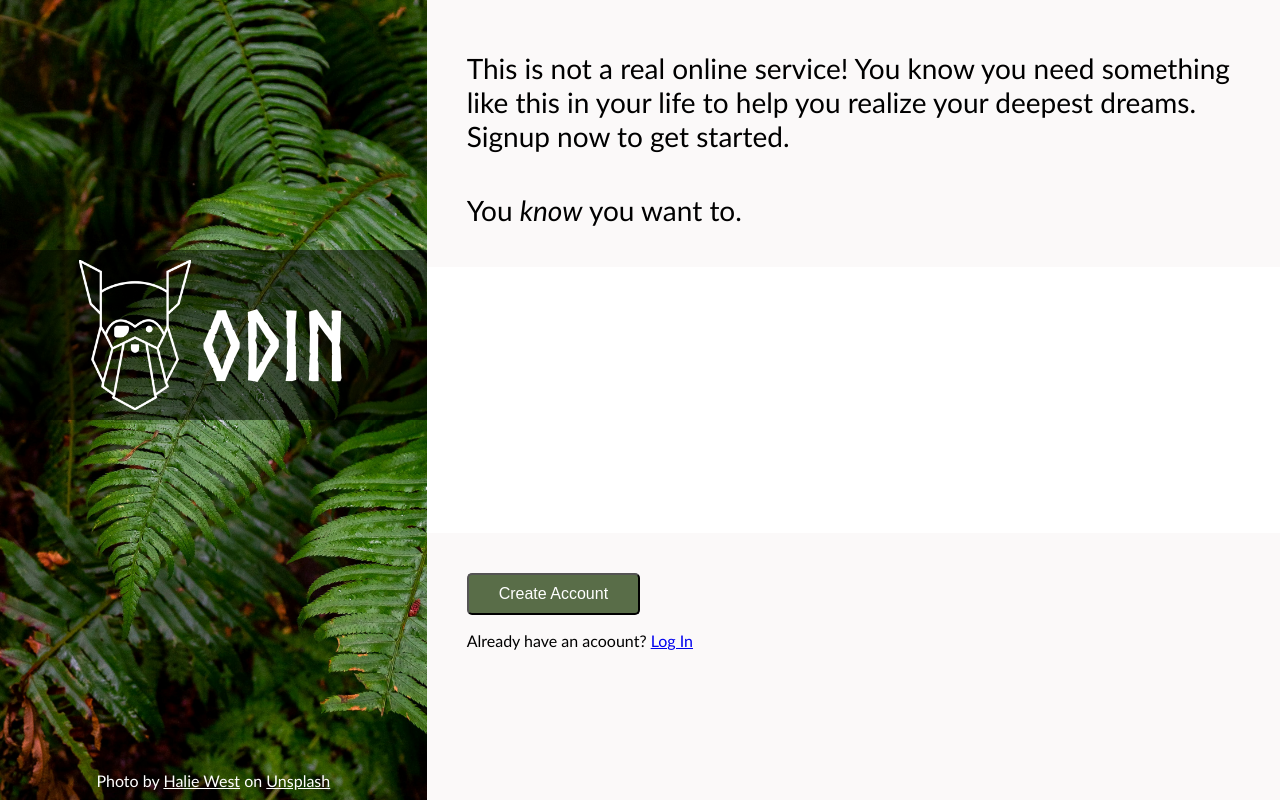
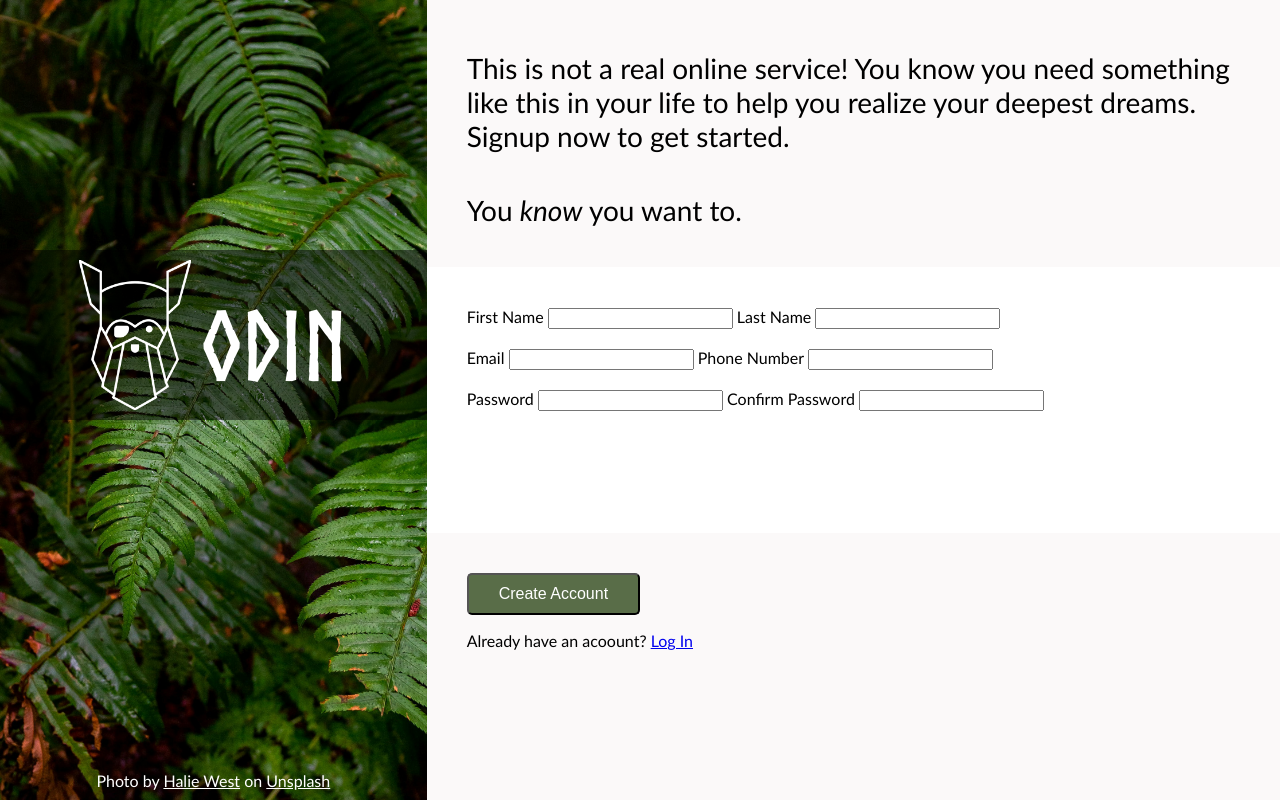
Before and after one commit to theBaffo/odin-project-signup-form, a plain HTML site: page index.html in a window 1280 px wide. Drawn offline with Linux system fonts and the light colour scheme.

Commit message:
Add skeleton for form

```diff
--- a/index.html
+++ b/index.html
@@ -27,11 +27,26 @@
         </div>
 
         <div id="signup-form">
-
+            <form id="create-account-form" method="post" action="#">
+                <label for="first-name">First Name</label>
+                <input type="text" name="first-name" />
+                <label for="last-name">Last Name</label>
+                <input type="text" name="last-name" />
+                <br><br>
+                <label for="email">Email</label>
+                <input type="email" name="email" />
+                <label for="phone-number">Phone Number</label>
+                <input type="text" name="phone-number" />
+                <br><br>
+                <label for="password">Password</label>
+                <input type="password" name="password" />
+                <label for="confirm-password">Confirm Password</label>
+                <input type="password" name="confirm-password" />
+            </form>
         </div>
 
         <div id="after-signup-form-section">
-            <button id="create-account-button" type="submit">Create Account</button>
+            <button id="create-account-button" type="submit" form="create-account-form">Create Account</button>
             <p id="go-to-login-text">Already have an acoount? <a href="#">Log In</a></p>
         </div>
     </div>
```
